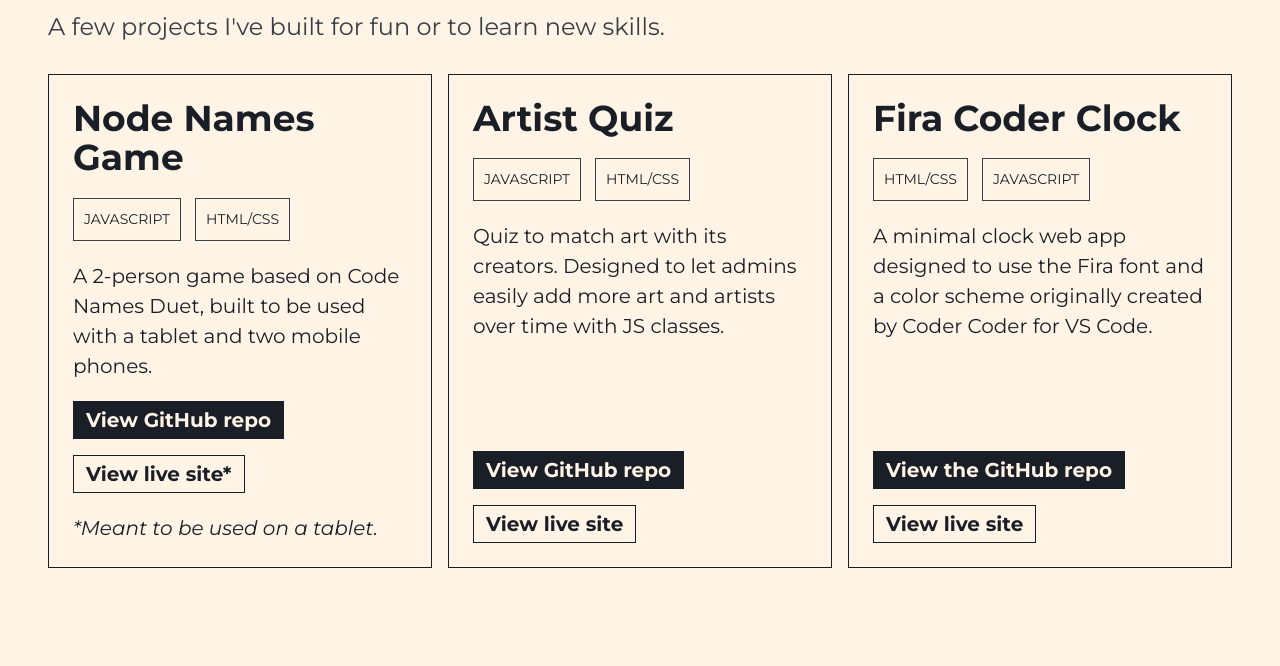
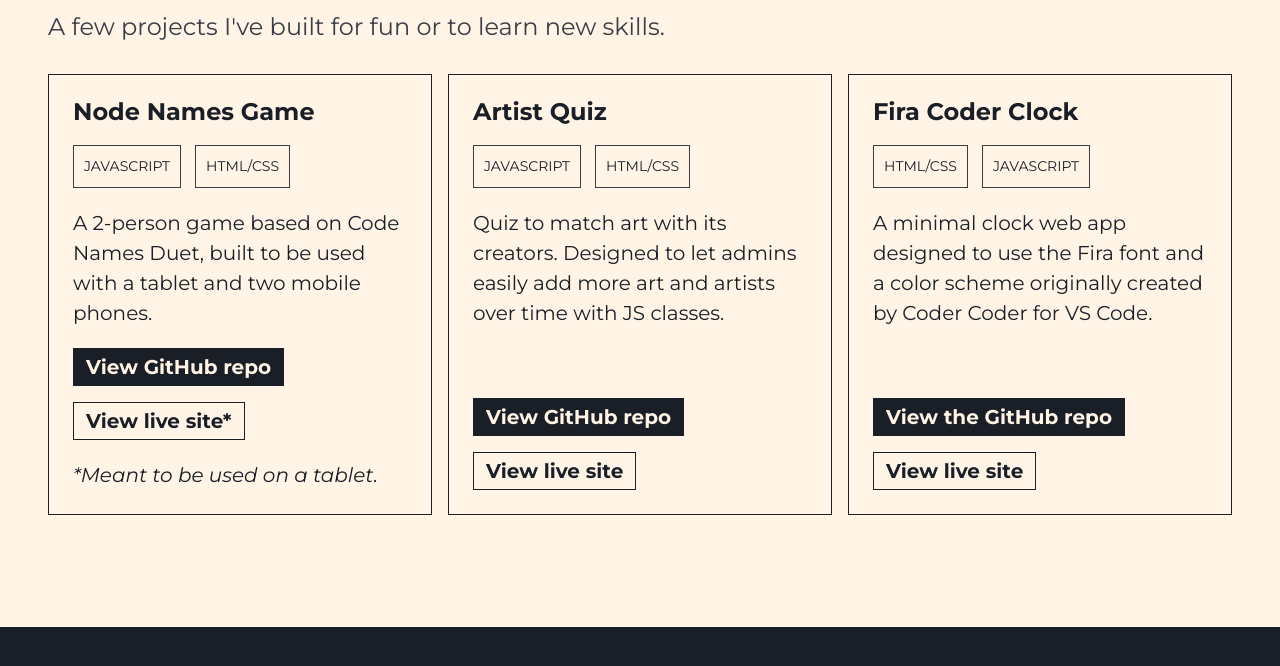
Before and after one commit to keoswalt/keoswalt-portfolio, an Eleventy site: page src/index.njk in a window 1280 px wide. Shown: the part 3284-3950 px from the top of the page. Built offline with nearby package versions, Linux system fonts and the light colour scheme; Eleventy itself is replaced by a stand-in of ours; files that its build step writes are made by us from their sources; a web font is replaced by a local one.

Commit message:
Update card title size

```diff
--- a/src/style.css
+++ b/src/style.css
@@ -944,7 +944,7 @@ ol.list-spacing {
 }
 
 .fun-project-title {
-  font-size: var(--fs-600);
+  font-size: var(--fs-500);
   font-weight: var(--fw-bold);
   line-height: 1.1;
 }
```
